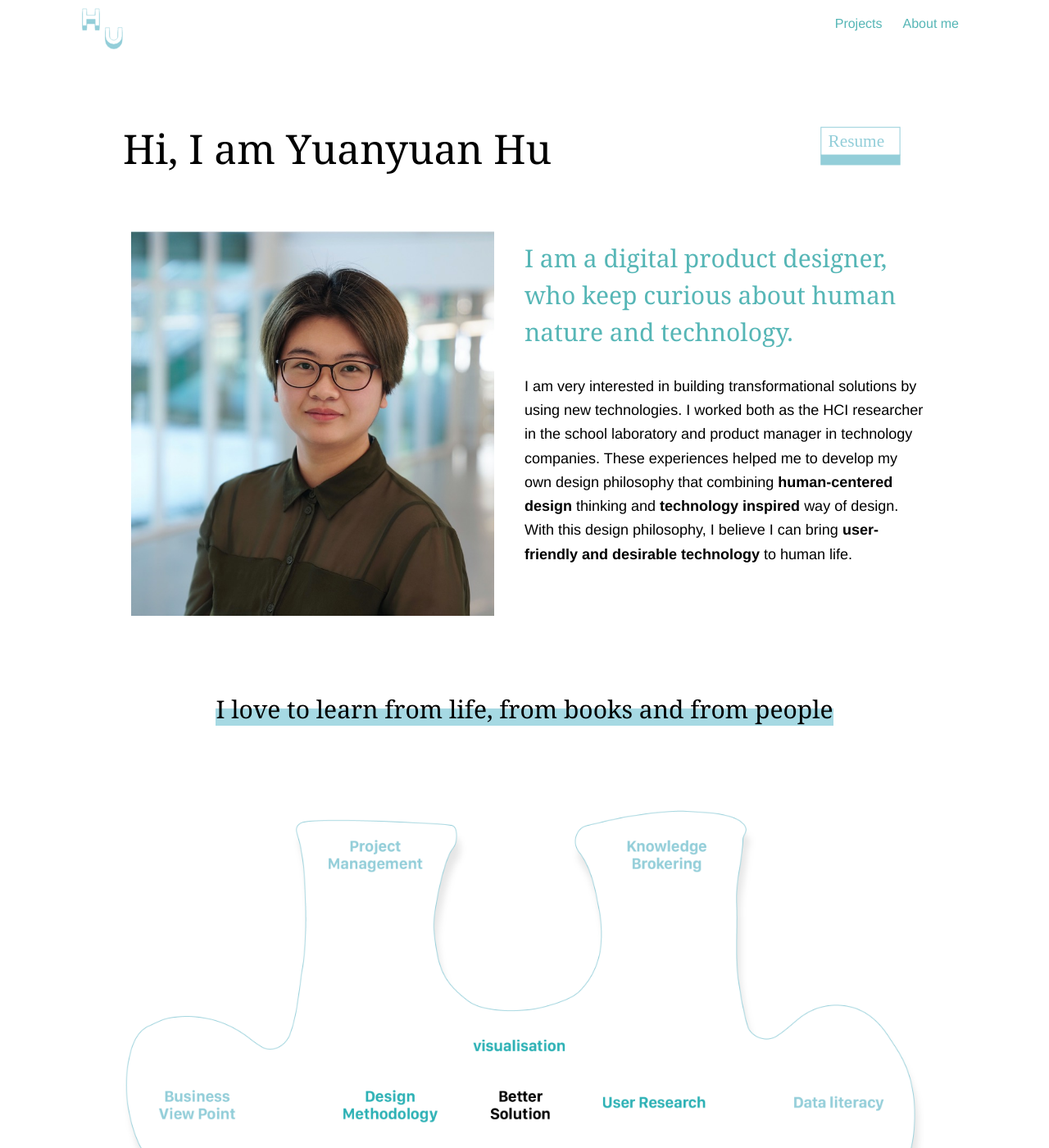
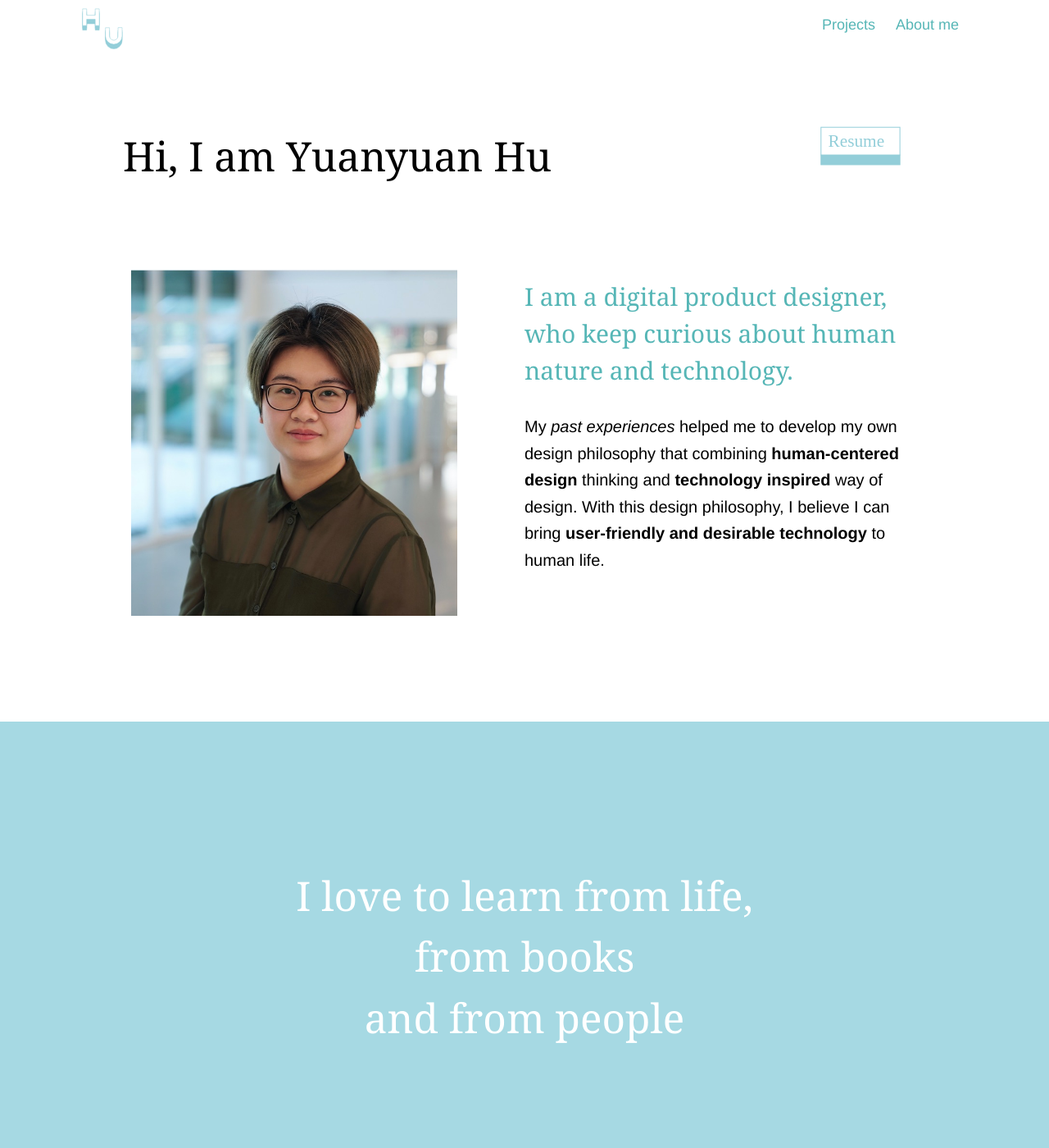
Before and after one commit to yuanyuanhu96/Potfolio-Archive, a Jekyll site: the page about.html, which Jekyll copies as it is, in a window 1280 px wide and 1400 px high. Shown: the whole window at 82% size. Built offline with Jekyll 4.4.1, drawn with Linux system fonts in a browser that asks for light colours; some of the changed text lies outside the part shown.

Commit message:
Layout of about

```diff
--- a/CSS/index.css
+++ b/CSS/index.css
@@ -27,7 +27,7 @@
   font-family: 'Chronicle Display', Georgia, serif;
   font-weight: 400;
   text-transform: none;
-  line-height: 1.14;
+  line-height: 1.5;
   letter-spacing: 0;
   -webkit-font-smoothing: antialiased;
   color: #000;
@@ -169,7 +169,7 @@
   padding: 6px 10px;
   display: inline-block;
   color: rgb(86, 182, 182);
-  font-size: 16px;
+  font-size: 18px;
   font-weight: 500;
 }
 
@@ -261,10 +261,14 @@
 
 .align-center {
   text-align: center;
+  margin: 0 auto;
 }
 
 .padding-right-30 {
   padding-right: 30px;
+}
+.padding-top-60 {
+  padding-top: 60px;
 }
 
 .two-col {
@@ -279,7 +283,7 @@
 
 .one-to-two {
   display: grid;
-  grid-template-columns: 1fr 1fr;
+  grid-template-columns: 1fr 2fr;
 }
 
 .chunk-left {
@@ -287,7 +291,7 @@
 }
 
 .my-photo {
-  padding-right: 15px;
+  padding-right: 60px;
 }
 
 mark {
@@ -296,18 +300,42 @@
   background-position: bottom 50px;
 }
 
-
 .highlight {
   margin-top: 20px;
   margin-bottom: 60px;
   font-style: normal;
   font-size: 30px;
-  font-family: "Chronicle Display",
-    Georgia,
-    serif;
+  font-family: 'Chronicle Display', Georgia, serif;
   font-weight: 400;
   text-transform: none;
   line-height: 1.5;
   letter-spacing: 0;
   -webkit-font-smoothing: antialiased;
 }
+
+.larger {
+  font-size: 20px;
+}
+
+.intext-link {
+  font-style: italic;
+
+  display: inline-block;
+  color: #000;
+}
+
+.intext-link:hover {
+  font-style: normal;
+
+  color: rgb(86, 182, 182);
+  //transition: color 200ms;
+}
+
+.block-breaker {
+  background-color: #a6d9e3;
+  color: #fff;
+}
+
+.white-text {
+  color: #fff;
+}
--- a/about.html
+++ b/about.html
@@ -30,11 +30,14 @@
 
     <div class="container">
       <div class="header clearf">
-        <h1>Hi, I am Yuanyuan Hu                         <a href="Resume_HU.pdf" class="padding-right-30 fr" target="_blank">
-              <img src="./images/Resume.svg" alt="" width="100"
-            /></a></h1>
+        <h1>
+          Hi, I am Yuanyuan Hu
+          <a href="./Resume_HU.pdf" class="padding-right-30 fr" target="_blank">
+            <img src="./images/Resume.svg" alt="" width="100"
+          /></a>
+        </h1>
 
-
+        <br />
         <br />
         <div class="two-col">
           <section class="chunk-left my-photo">
@@ -43,50 +46,63 @@
 
           <section>
             <h2>
-              I am a digital product designer, who keep curious about human
-              nature and technology.
+              I am a digital product designer, <br />who keep curious about
+              human nature and technology.
             </h2>
 
-            <p>
-              I am very interested in building transformational solutions by
-              using new technologies. I worked both as the HCI researcher in the
-              school laboratory and product manager in technology companies.
-              These experiences helped me to develop my own design philosophy
-              that combining <b>human-centered design </b> thinking and
+            <p class="larger">
+              My
+              <a href="./Resume_HU.pdf" class="intext-link" target="_blank"
+                >past experiences</a
+              >
+              helped me to develop my own design philosophy that combining
+              <b>human-centered design </b> thinking and
               <b> technology inspired </b> way of design. With this design
               philosophy, I believe I can bring<b>
                 user-friendly and desirable technology </b
               >to human life.
             </p>
-
-
           </section>
         </div>
       </div>
+    </div>
+    <br /><br />
+    <br /><br />
+    <div class="block-breaker">
+      <br /><br />
 
       <br /><br />
-      <!--
+      <br /><br />
+
+      <h1 class="align-center white-text">
+        I love to learn from life,<br />
+        from books<br />
+        and from people
+      </h1>
+
+      <br /><br />
+      <br /><br />
+      <br /><br />
+    </div>
+    <br /><br />
+    <br />
+    <div class="container">
       <div class="cat-display clearf">
-        <div class="align-center">
-          <a href="Resume_HU.pdf" target="_blank">
-            <img src="./images/Resume.svg" alt="" width="100"
-          /></a>
-        </div>
-      </div> -->
+        ]
+        <h2 class="align-center">How I locate my self:</h2>
 
-        <div class="align-center highlight">
-          <mark>I love to learn from life, from books and from people</mark>
-        </div>
+        <br /><br />
 
-      <div class="cat-display clearf">
-        <div class="align-center">
-          <a href="Resume_HU.pdf" target="_blank">
-            <img src="./img/about/puzzle.png" alt="" width="100%"
-          /></a>
-        </div>
+        <a href="Resume_HU.pdf" target="_blank">
+          <img
+            class="align-center"
+            src="./img/about/puzzle.png"
+            alt=""
+            width="80%"
+        /></a>
+        <br /><br />
       </div>
-
-      <div class="main-display"></div>
+      <br /><br />
     </div>
 
     <footer>
```
